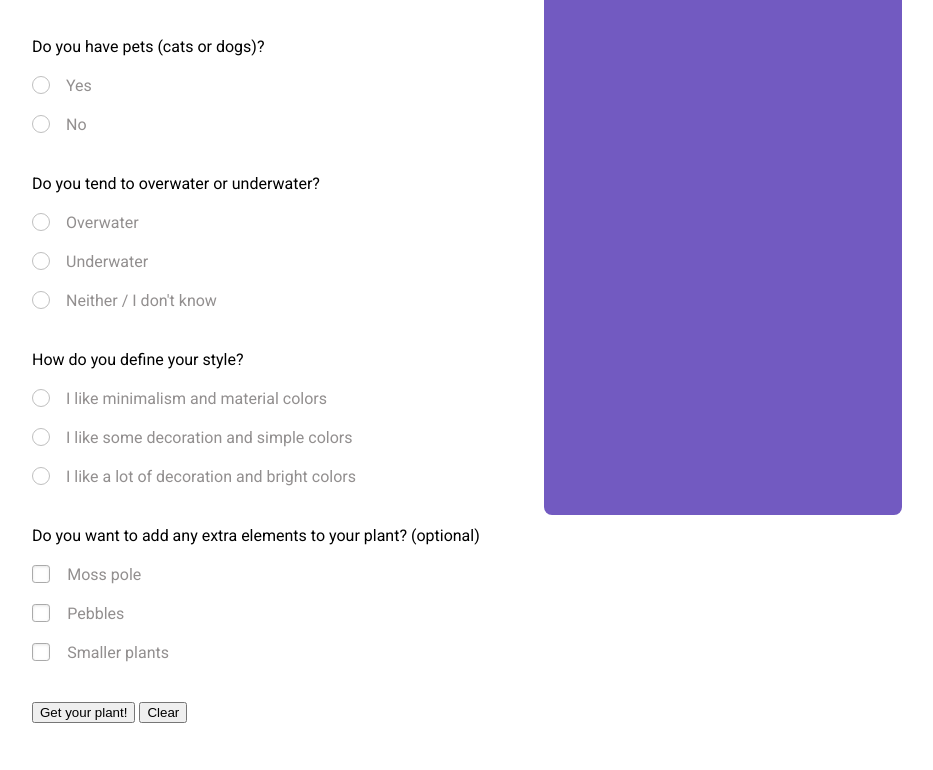
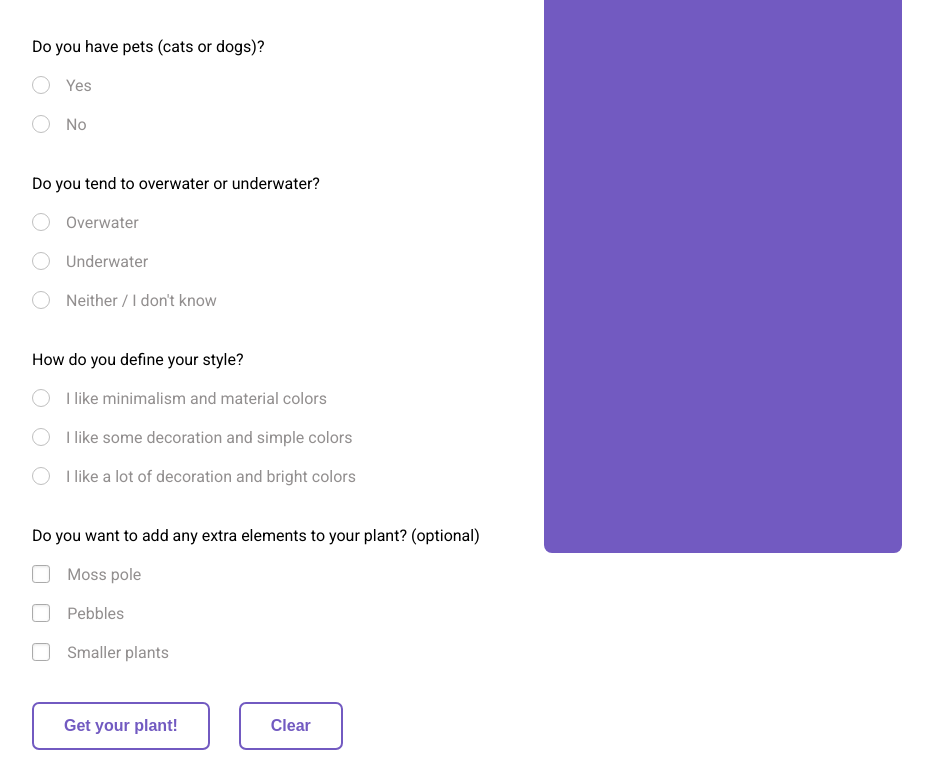
Before and after one commit to Wiktor124/plants, a website with bundled scripts: page index.html in a window 1280 px wide. Shown: the part 407-1177 px from the top of the page, without its empty margins (96-1029 px from the left). Before the commit the page ends 1130 px from the top, so only its background shows below. Built offline with nearby package versions, Linux system fonts and the light colour scheme.

Commit message:
styles btn

```diff
--- a/index.html
+++ b/index.html
@@ -98,8 +98,8 @@
 				</div>
 			</div>
 			<div class="container__buttons">
-				<input class="custom-btn btn-submit" type="submit" value="Get your plant!">
-				<input class="deleted" type="reset" value="Clear">
+				<input class="custom-btn btn-submit style-input space" type="submit" value="Get your plant!">
+				<input class="deleted style-input" type="reset" value="Clear">
 			</div>
 		</form>
 		  <div id="card-plants" class="container-card-plants"></div>
```
